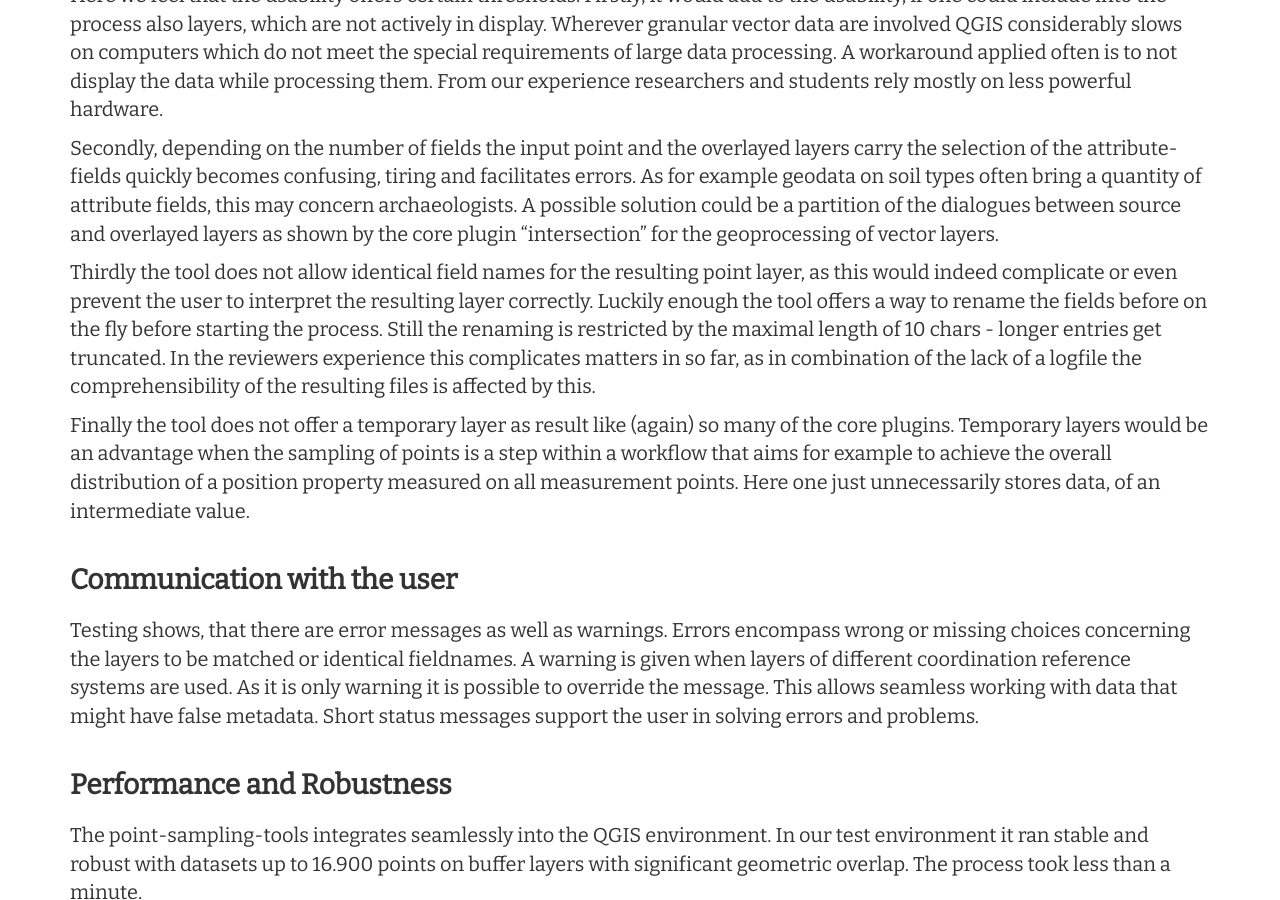
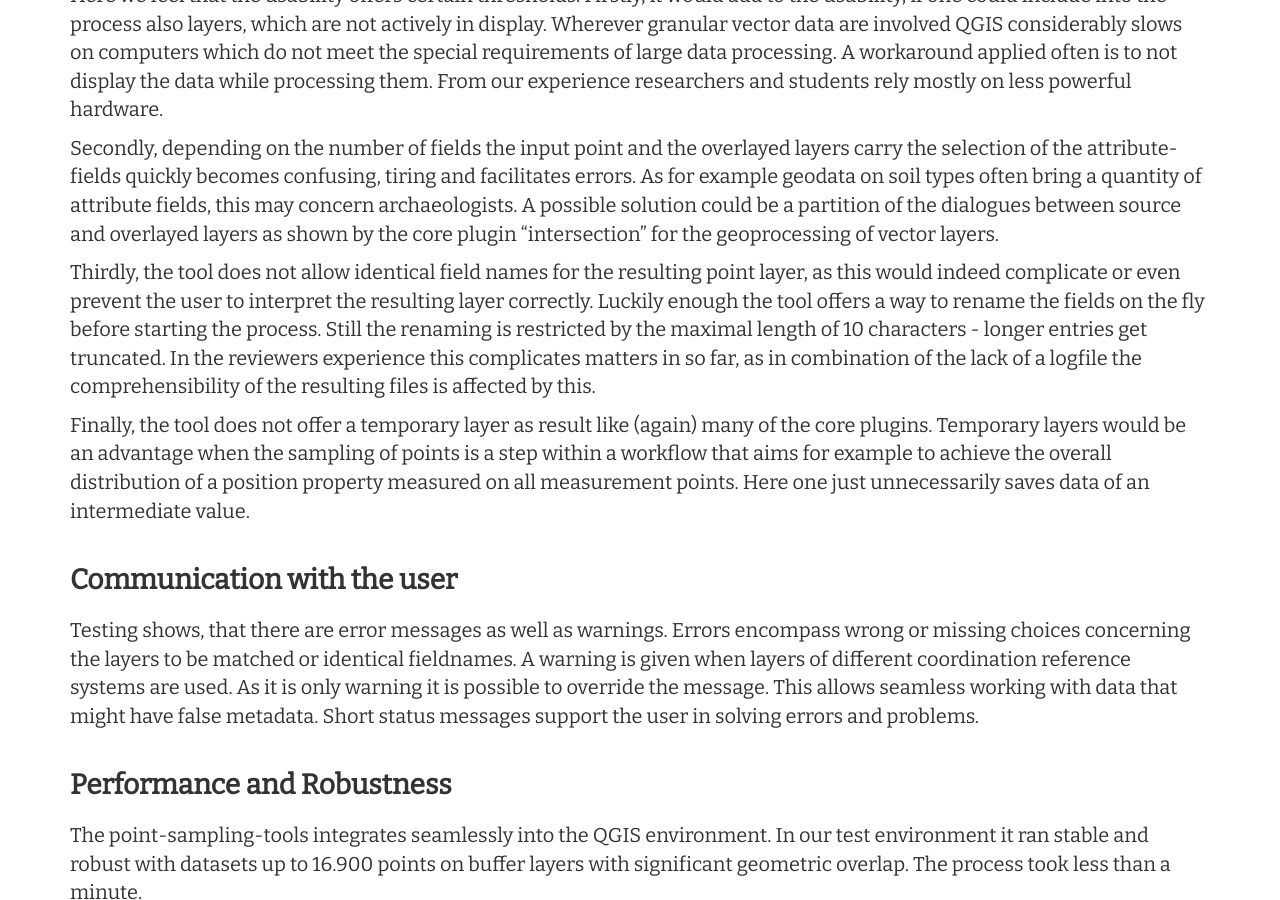
Before and after one commit to Research-Squirrel-Engineers/DGUF_PointSamplingTool, a Jekyll site: the page built from Review_Draft.md, in a window 1280 px wide and 900 px high, scrolled down 3014 px. Built offline with Jekyll 4.4.1, drawn with Linux system fonts in a browser that asks for light colours; nearby versions of some CDN libraries.

Commit message:
finishing up tidying ### interface

```diff
--- a/Review_Draft.md
+++ b/Review_Draft.md
@@ -108,9 +108,9 @@ Here we feel that the usability offers certain thresholds. Firstly, it would add
 
 Secondly, depending on the number of fields the input point and the overlayed layers carry the selection of the attribute-fields quickly becomes confusing, tiring and facilitates errors. As for example geodata on soil types often bring a quantity of attribute fields, this may concern archaeologists. A possible solution could be a partition of the dialogues between source and overlayed layers as shown by the core plugin "intersection" for the geoprocessing of vector layers.
 
-Thirdly the tool does not allow identical field names for the resulting point layer, as this would indeed complicate or even prevent the user to interpret the resulting layer correctly. Luckily enough the tool offers a way to rename the fields before on the fly before starting the process. Still the renaming is restricted by the maximal length of 10 chars - longer entries get truncated. In the reviewers experience this complicates matters in so far, as in combination of the lack of a logfile the comprehensibility of the resulting files is affected by this.
+Thirdly, the tool does not allow identical field names for the resulting point layer, as this would indeed complicate or even prevent the user to interpret the resulting layer correctly. Luckily enough the tool offers a way to rename the fields on the fly before starting the process. Still the renaming is restricted by the maximal length of 10 characters - longer entries get truncated. In the reviewers experience this complicates matters in so far, as in combination of the lack of a logfile the comprehensibility of the resulting files is affected by this.
 
-Finally the tool does not offer a temporary layer as result like (again) so many of the core plugins. Temporary layers would be an advantage when the sampling of points is a step within a workflow that aims for example to achieve the overall distribution of a position property measured on all measurement points. Here one just unnecessarily stores data, of an intermediate value.
+Finally, the tool does not offer a temporary layer as result like (again) many of the core plugins. Temporary layers would be an advantage when the sampling of points is a step within a workflow that aims for example to achieve the overall distribution of a position property measured on all measurement points. Here one just unnecessarily saves data of an intermediate value.
 
 #### Communication with the user
 
```
